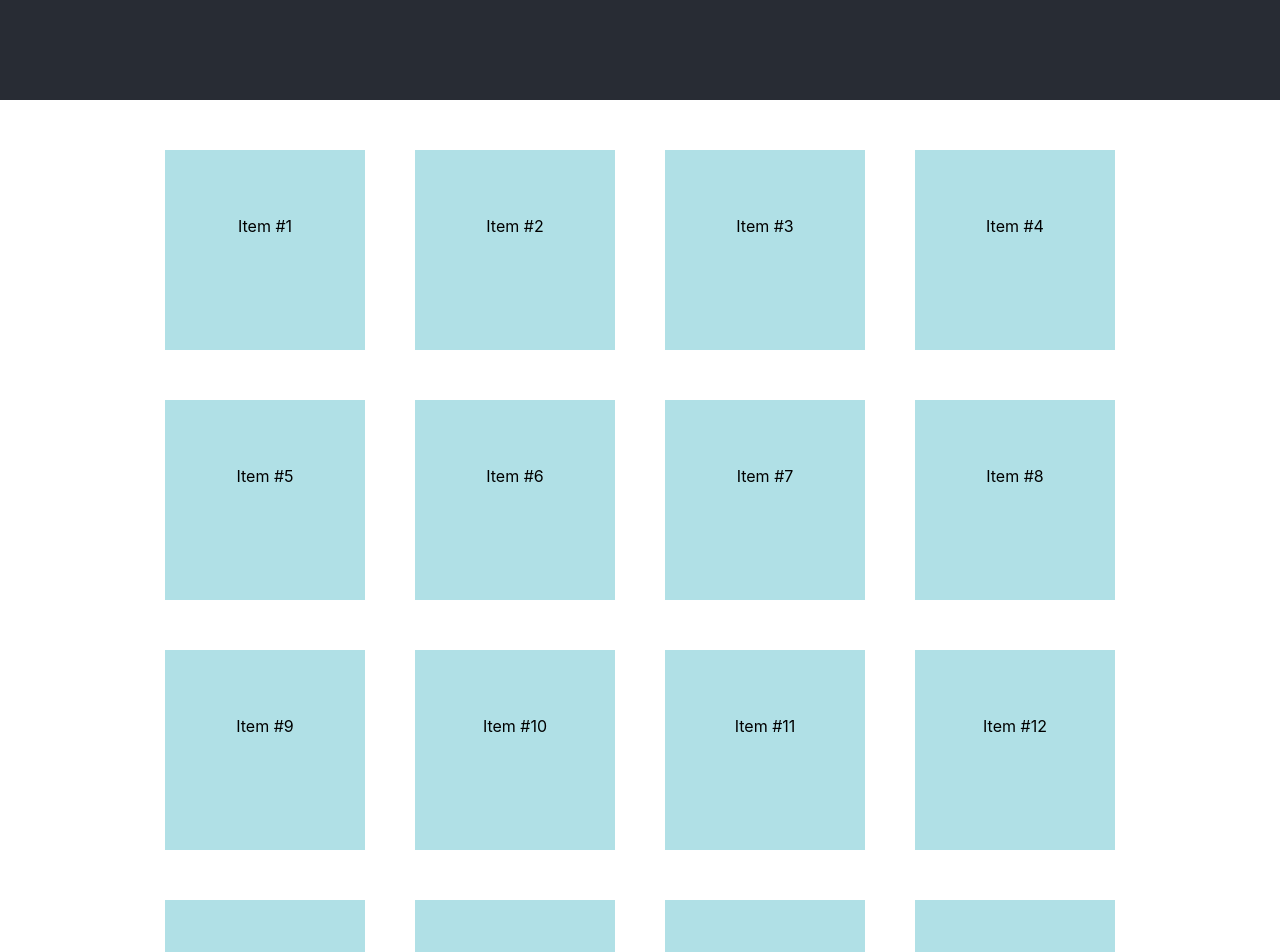
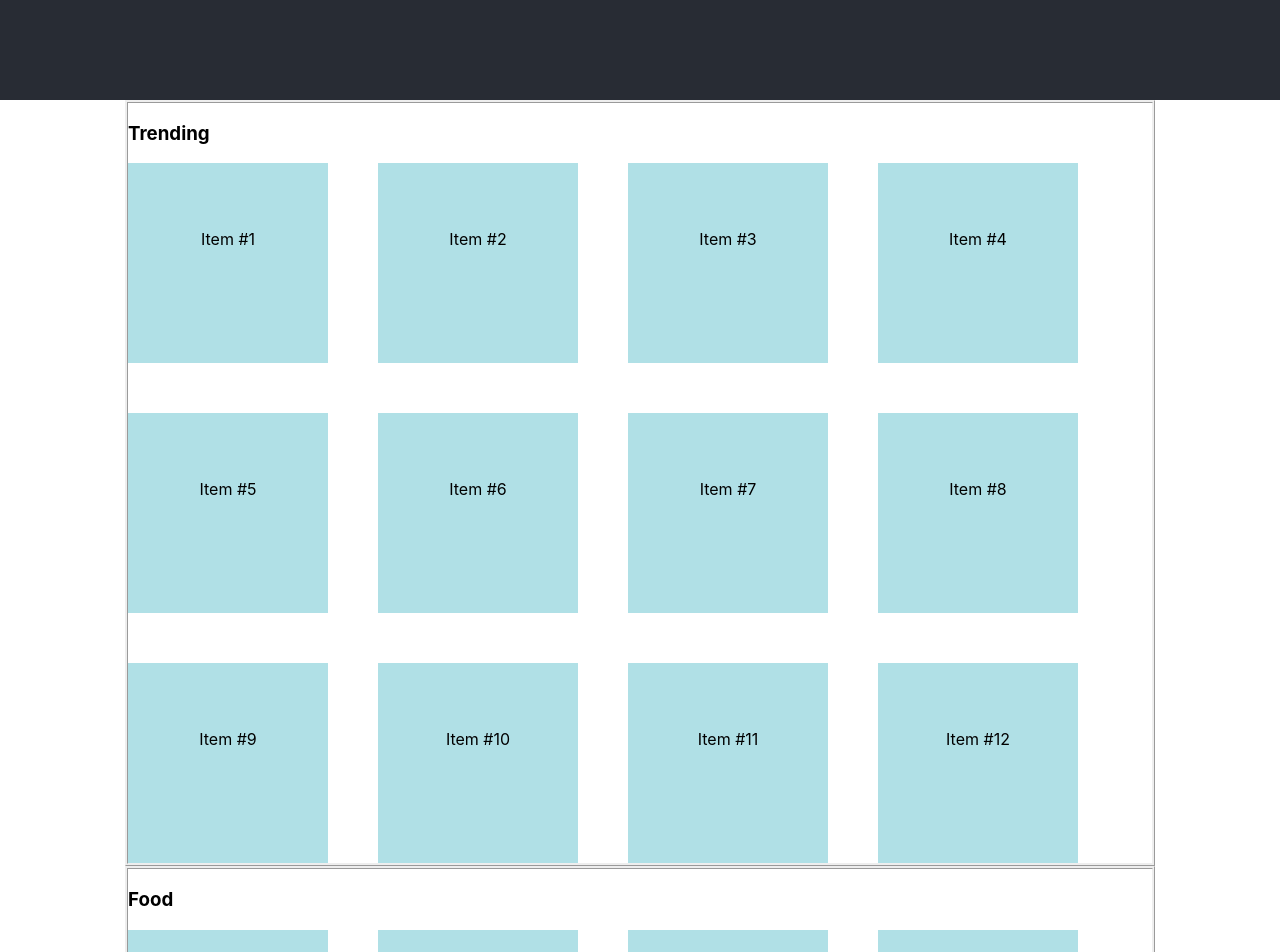
Before and after one commit to nfallowf/deals-near-you, a React (Create React App) app: page / in a window 1280 px wide. Shown: the top 952 px of the page. Built offline with nearby package versions, Linux system fonts and the light colour scheme.

Commit message:
Added sections for offer display

```diff
--- a/src/SearchResults/SearchResults.js
+++ b/src/SearchResults/SearchResults.js
@@ -1,9 +1,23 @@
 import React from 'react'
-import OfferGrid from './components/OfferGrid'
+import OfferSection from './components/OfferSection'
 function SearchResults() {
+    const sections = []
+    sections.push(
+        <OfferSection
+            title={"Trending"}
+            numItems={12}
+        />
+    )
+    sections.push(
+        <OfferSection
+            title={"Food"}
+            numItems={8}
+        />
+    )
     return (
+
         <div>
-            <OfferGrid/>
+            {sections}
         </div>
     );
 }
--- a/src/SearchResults/components/OfferBox.css
+++ b/src/SearchResults/components/OfferBox.css
@@ -2,4 +2,5 @@
     height: 200px;
     width: 200px;
     background-color: powderblue;
+    text-align: center;
 }
--- a/src/SearchResults/components/OfferGrid.css
+++ b/src/SearchResults/components/OfferGrid.css
@@ -2,5 +2,7 @@
     display: inline-grid;
     grid-template-columns: auto auto auto auto;
     grid-gap: 50px;
-    padding: 50px;
+    width: 80%;
+    margin: auto;
+    padding: auto
 }
--- a/src/SearchResults/components/OfferGrid.js
+++ b/src/SearchResults/components/OfferGrid.js
@@ -3,7 +3,7 @@ import OfferBox from './OfferBox'
 import './OfferGrid.css'
 function OfferGrid(props) {
     const offerBoxes = []
-        for (let i = 1; i < 101 ; i ++) {
+        for (let i = 1; i <= props.numItems ; i ++) {
             offerBoxes.push(
                 <OfferBox
                     key = {i}
--- /dev/null
+++ b/src/SearchResults/components/OfferSection.js
@@ -0,0 +1,19 @@
+import React from 'react'
+import OfferGrid from './OfferGrid'
+function OfferSection(props) {
+    const sectionStyle = {
+        backgroundColour: "#f0f5f5",
+        borderStyle: "ridge",
+        width: "80%",
+        margin: "auto",
+        textAlign: "left"
+    }
+    return (
+        <div style={sectionStyle}>
+            <h3>{props.title}</h3>
+            <OfferGrid numItems={props.numItems}/>
+        </div>
+    )
+}
+
+export default OfferSection
```
